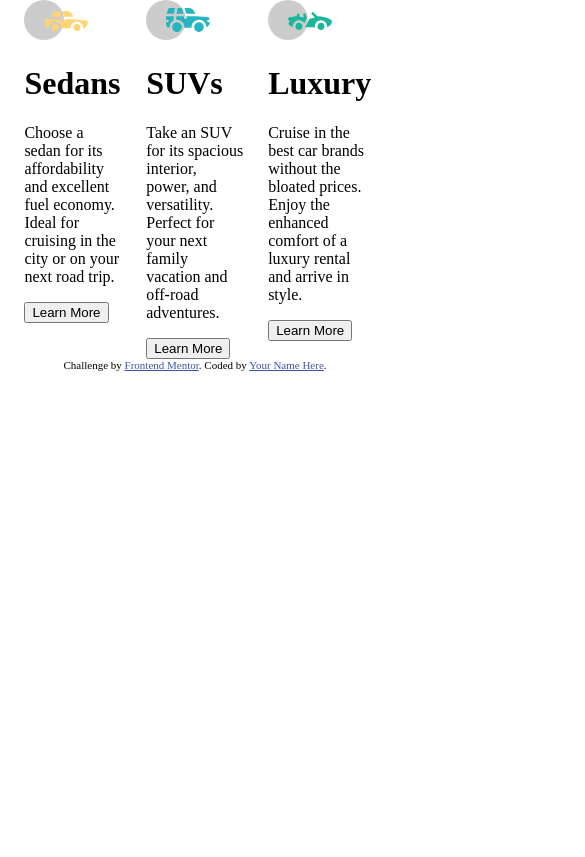
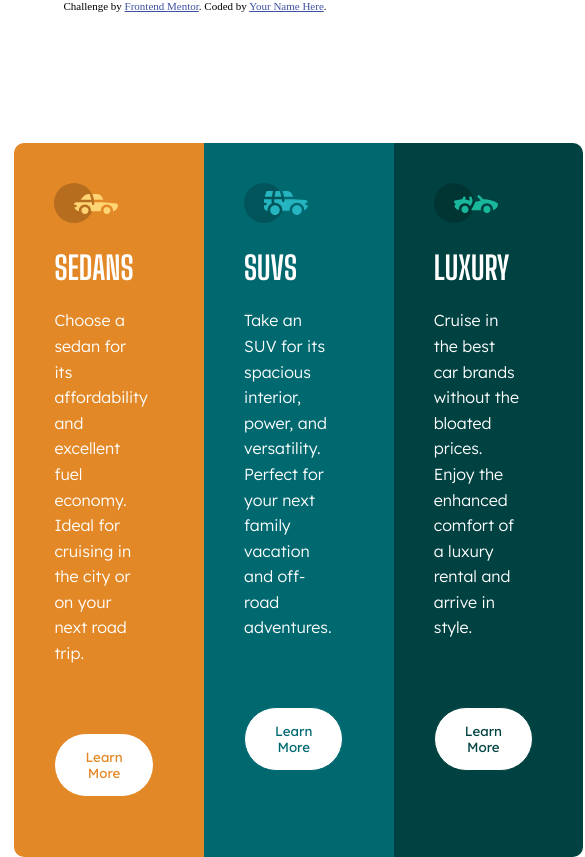
Before and after one commit to Sonalpt/3-column-preview-card-component-main, a plain HTML site: page index.html in a window 390 px wide. Shown: the whole page, 585 px wide, since content can reach past the window. Drawn offline with Linux system fonts and the light colour scheme.

Commit message:
desktop version done, responsive not yet

```diff
--- a/index.html
+++ b/index.html
@@ -13,30 +13,30 @@
 
   <div class="container">
 
-    <div class="sedan_column">
+    <div class="column sedan_column">
 
       <img src="./images/icon-sedans.svg" alt="sedan icon">
-      <h1>Sedans</h1>
+      <h1>SEDANS</h1>
       <p>Choose a sedan for its affordability and excellent fuel economy. Ideal for cruising in the city
       or on your next road trip.</p>
       <a href="#"><button type="button">Learn More</button></a>
 
     </div>
 
-    <div class="suv_column">
+    <div class="column suv_column">
 
       <img src="./images/icon-suvs.svg" alt="suv icon">
-      <h1>SUVs</h1>
+      <h1>SUVS</h1>
       <p>Take an SUV for its spacious interior, power, and versatility. Perfect for your next family vacation
       and off-road adventures.</p>
       <a href="#"><button type="button">Learn More</button></a>
 
     </div>
 
-    <div class="luxury_column">
+    <div class="column luxury_column">
 
       <img src="./images/icon-luxury.svg" alt="luxury icon">
-      <h1>Luxury</h1>
+      <h1>LUXURY</h1>
       <p>Cruise in the best car brands without the bloated prices. Enjoy the enhanced comfort of a luxury
       rental and arrive in style.</p>
       <a href="#"><button type="button">Learn More</button></a>
--- a/style.css
+++ b/style.css
@@ -1,16 +1,105 @@
+@font-face {
+    font-family: 'BigShouldersDisplay-Bold';
+    src: url(./policies/Big_Shoulders_Display/BigShouldersDisplay-Bold.ttf);
+}
+
+@font-face {
+    font-family: 'LexendDeca-Light';
+    src: url(./policies/Lexend_Deca/LexendDeca-Light.ttf);
+}
+
+@font-face {
+    font-family: 'LexendDeca-Regular';
+    src: url(./policies/Lexend_Deca/LexendDeca-Regular.ttf);
+}
+
 body {
     margin: 0;
     padding: 0;
 }
 
 .container {
-    display: grid;
-    grid-template-rows: 60%;
-    grid-template-columns: 25% 25% 25%;
-    justify-content: space-evenly;
+    display: flex;
+    flex-direction: row;
+    color: white;
+    justify-content: center;
+    position: absolute;
+    top: 17%;
+}
+
+.column {
+    padding: 40px 60px 60px 40px;
+    max-width: 15%;
+}
+
+.column h1 {
+    font-family: 'BigShouldersDisplay-Bold', sans-serif;
+}
+
+.column p {
+    font-family: 'LexendDeca-Light', sans-serif;
+    line-height: 1.6;
+}
+
+.column button {
+    margin-top: 50px;
+    background-color: white;
+    padding: 15px 30px 15px 30px;
+    border-radius: 50px;
+    border: none;
+    font-family: 'LexendDeca-Regular', sans-serif;
+
+}
+
+.sedan_column {
+    background-color: hsl(31, 77%, 52%);
+    border-radius: 10px 0px 0px 10px;
+    grid-row: 2/3;
+    grid-column: 1/2;
+}
+.sedan_column button {
+    color: hsl(31, 77%, 52%);
+    border: 1px solid hsl(31, 77%, 52%)
+}
+.sedan_column button:hover {
+    background-color: hsl(31, 77%, 52%);
+    color: white;
+    border: 1px solid white;
 }
 
 
+.suv_column {
+    background-color: hsl(184, 100%, 22%);
+    grid-row: 2/3;
+    grid-column: 2/3;
+}
+
+.suv_column button {
+    color: hsl(184, 100%, 22%);
+    border: 1px solid hsl(184, 100%, 22%);
+}
+.suv_column button:hover {
+    background-color: hsl(184, 100%, 22%);
+    color: white;
+    border: 1px solid white;
+}
+
+.luxury_column {
+    background-color: hsl(179, 100%, 13%);
+    border-radius: 0px 10px 10px 0px;
+    grid-row: 2/3;
+    grid-column: 3/4;
+}
+
+.luxury_column button {
+    color: hsl(179, 100%, 13%);
+    border: 1px solid hsl(179, 100%, 13%);
+}
+.luxury_column button:hover {
+    background-color: hsl(179, 100%, 13%);
+    color: white;
+    border: 1px solid white;
+}
 
 
 
```
Also changed, not shown: policies/Big_Shoulders_Display/BigShouldersDisplay-Bold.ttf (added), policies/Lexend_Deca/LexendDeca-Light.ttf (added), policies/Lexend_Deca/LexendDeca-Regular.ttf (added), 1 other file.
